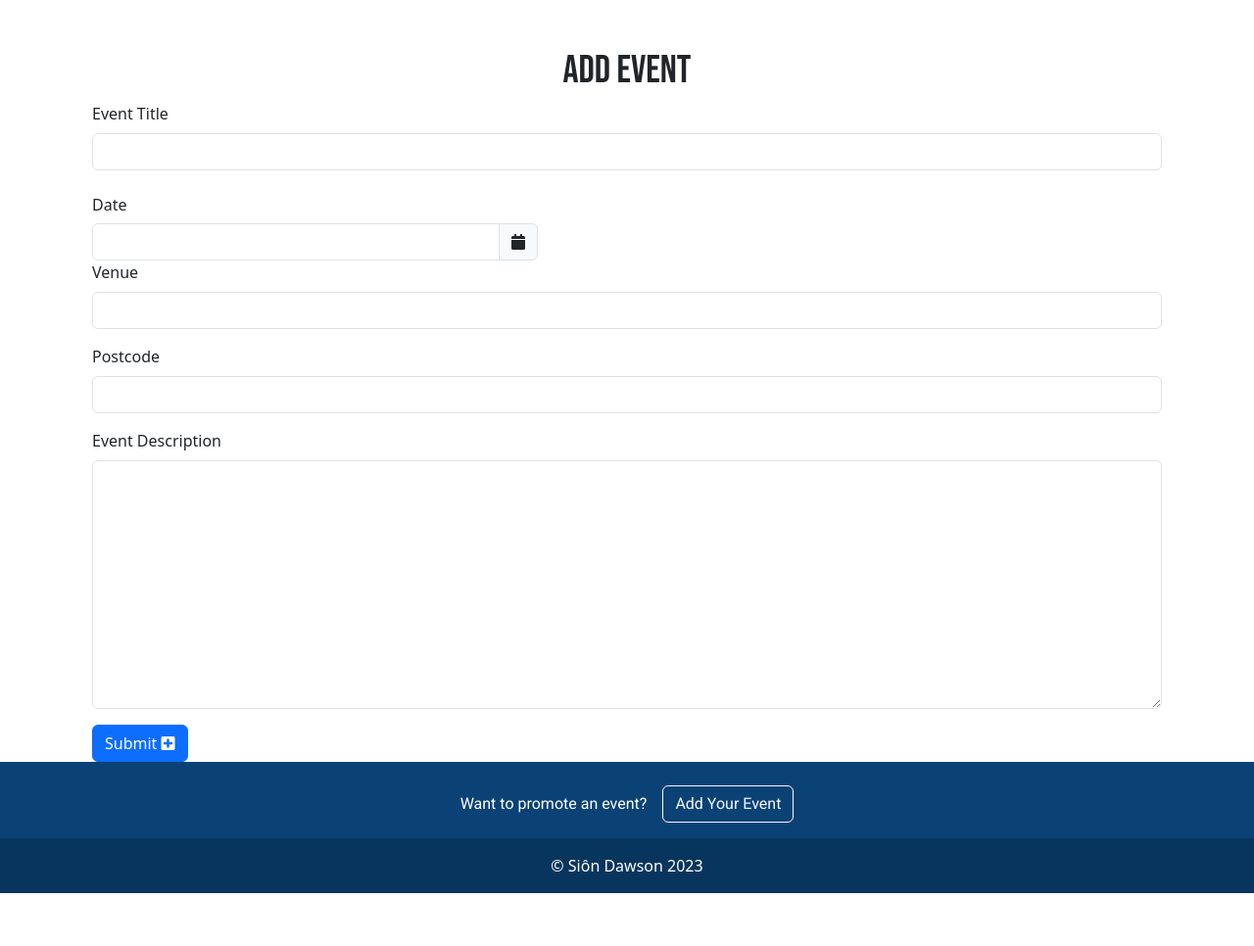
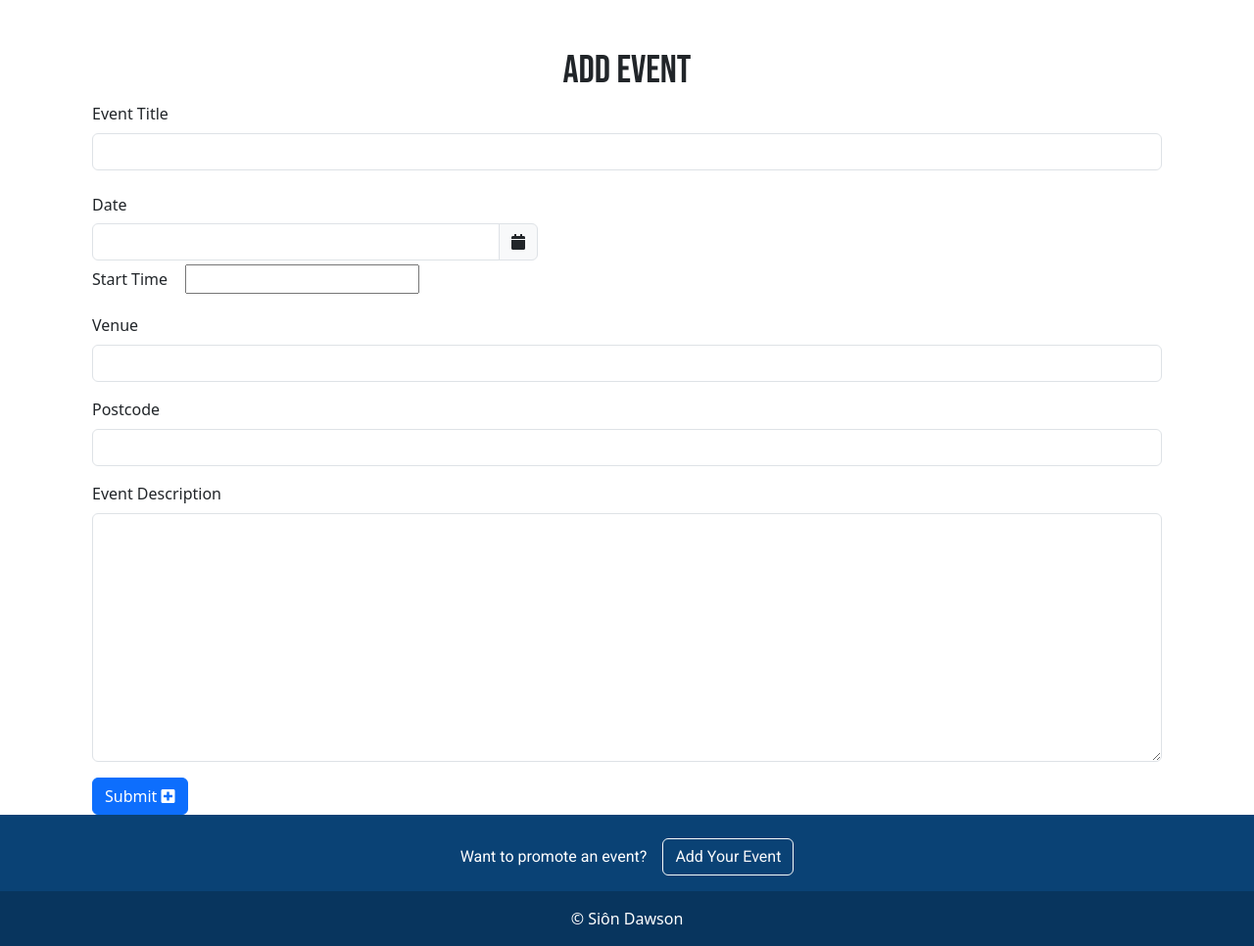
Before and after one commit to siondawson/milestone-project-3, a Flask app: page /add_event in a window 1280 px wide. Shown: the part 56-1022 px from the top of the page at 98% size. Before the commit the page ends 968 px from the top, so only its background shows below. Run offline with Flask 3, Linux system fonts and the light colour scheme; the visitor is signed in with stand-in values (Sample User, id 1); some libraries are stand-ins or nearby versions.

Commit message:
add jquery timepicker to add_event. db functionality not yet completed

```diff
--- a/live_music_cardiff/static/js/script.js
+++ b/live_music_cardiff/static/js/script.js
@@ -5,4 +5,16 @@ $(function () {
 
 });
 
+$('.timepicker').timepicker({
+    timeFormat: 'h:mm p',
+    interval: 30,
+    minTime: '7',
+    maxTime: '6:00pm',
+    defaultTime: '11',
+    startTime: '10:00',
+    dynamic: false,
+    dropdown: true,
+    scrollbar: true
+});
+
 document.getElementById("year").innerHTML = new Date().getFullYear();
--- a/live_music_cardiff/templates/add_event.html
+++ b/live_music_cardiff/templates/add_event.html
@@ -21,6 +21,14 @@
                                 <i class="fa fa-calendar"></i>
                             </span>
                         </div>
+                    </div>
+                    <!-- Time -->
+                    <div class="mb-3">
+                    <label for="time" class="col-1 col-form-label">Start Time</label>
+                    <input class="timepicker text-center" jt-timepicker="" time="model.time" time-string="model.timeString"
+                        default-time="model.options.defaultTime" time-format="model.options.timeFormat" start-time="model.options.startTime"
+                        min-time="model.options.minTime" max-time="model.options.maxTime" interval="model.options.interval"
+                        dynamic="model.options.dynamic" scrollbar="model.options.scrollbar" dropdown="model.options.dropdown">
                     </div>
                     <!-- Venue -->
                     <div class="mb-3">
--- a/live_music_cardiff/templates/base.html
+++ b/live_music_cardiff/templates/base.html
@@ -11,6 +11,7 @@
     <link rel="preconnect" href="https://fonts.googleapis.com">
     <link rel="preconnect" href="https://fonts.gstatic.com" crossorigin>
     <link href="https://fonts.googleapis.com/css2?family=Bebas+Neue&family=Roboto&display=swap" rel="stylesheet">
+    <link rel="stylesheet" href="//cdnjs.cloudflare.com/ajax/libs/timepicker/1.3.5/jquery.timepicker.min.css">
     <link rel="stylesheet" href="//code.jquery.com/ui/1.13.2/themes/base/jquery-ui.css">
     <link rel="stylesheet" href="{{ url_for('static', filename='css/style.css') }}" type="text/css"/>
 
@@ -119,6 +120,7 @@
     <script src="https://cdn.jsdelivr.net/npm/bootstrap@5.3.1/dist/js/bootstrap.bundle.min.js" integrity="sha384-HwwvtgBNo3bZJJLYd8oVXjrBZt8cqVSpeBNS5n7C8IVInixGAoxmnlMuBnhbgrkm" crossorigin="anonymous"></script>
     <script src="https://code.jquery.com/jquery-3.2.1.js" integrity="sha256-DZAnKJ/6XZ9si04Hgrsxu/8s717jcIzLy3oi35EouyE="
         crossorigin="anonymous"></script>
+    <script src="//cdnjs.cloudflare.com/ajax/libs/timepicker/1.3.5/jquery.timepicker.min.js"></script>
     <script src="https://code.jquery.com/ui/1.13.2/jquery-ui.js"></script>
     <script src="{{ url_for('static', filename= 'js/script.js') }}"></script>
 
```
